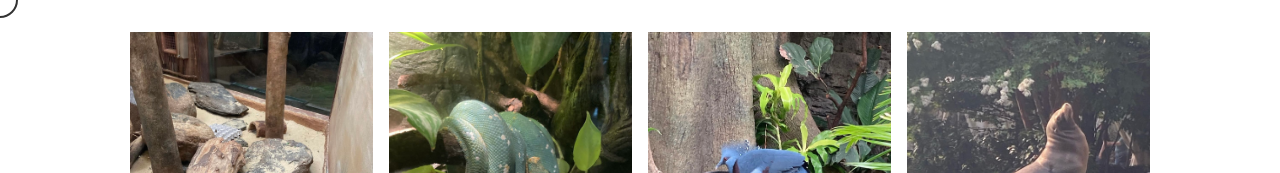
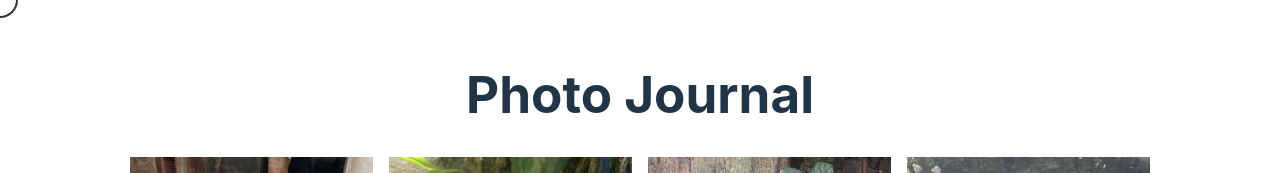
Before and after one commit to ragibasif/gallery, a React (Vite) app: page / in a window 1280 px wide. Shown: the top 173 px of the page. Built offline with nearby package versions, Linux system fonts and the light colour scheme.

Commit message:
add .vite folder

```diff
--- a/src/App.jsx
+++ b/src/App.jsx
@@ -4,6 +4,7 @@ import ImageGallery from "./components/ImageGallery";
 function App() {
   return (
     <>
+      <h1>Photo Journal</h1>
       <ImageGallery />
     </>
   );
```
